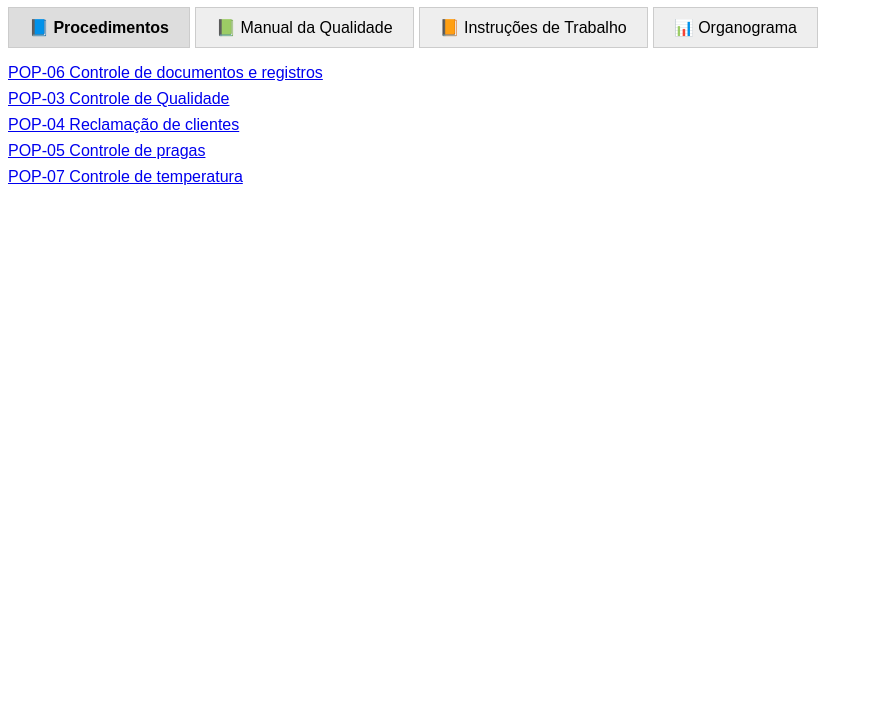
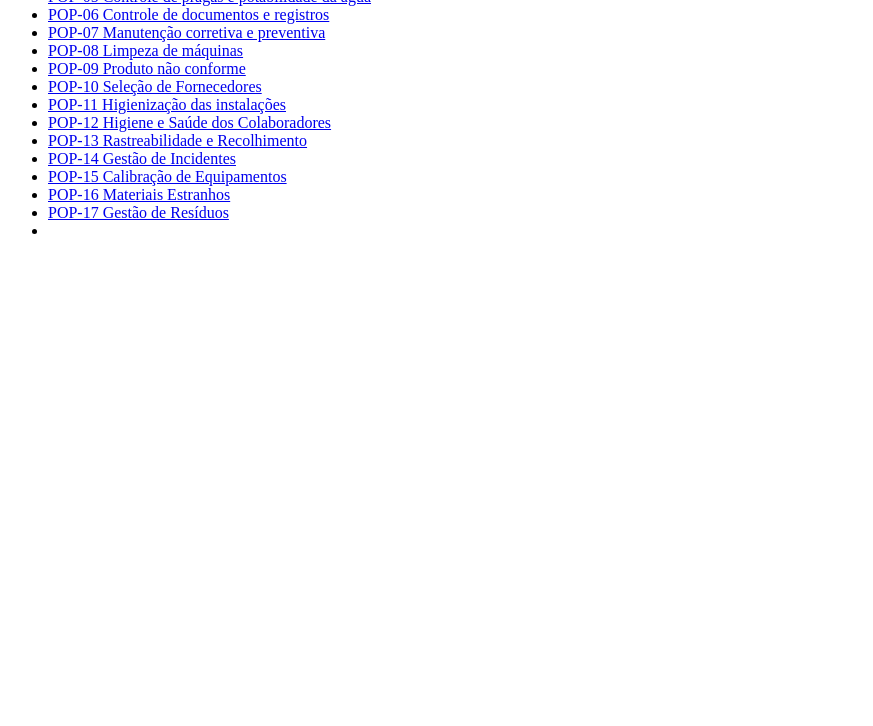
Before and after one commit to kellilima/sgq-documentos, a plain HTML site: page index.html in a window 1280 px wide. Shown: the part 74-800 px from the top of the page, without its empty margins (0-873 px from the left). Drawn offline with Linux system fonts and the light colour scheme.

Commit message:
Update index.html

```diff
--- a/index.html
+++ b/index.html
@@ -1,67 +1,19 @@
-<!DOCTYPE html>
-<html lang="pt-BR">
-<head>
-  <meta charset="UTF-8">
-  <title>Documentos SGQ</title>
-  <style>
-    body { font-family: Arial, sans-serif; }
-    .tabs { display: flex; cursor: pointer; margin-bottom: 10px; }
-    .tab { padding: 10px 20px; background: #eee; border: 1px solid #ccc; margin-right: 5px; }
-    .tab.active { background: #ddd; font-weight: bold; }
-    .content { display: none; }
-    .content.active { display: block; }
-    ul { list-style: none; padding-left: 0; }
-    li { margin-bottom: 8px; }
-  </style>
-</head>
-<body>
-  <h1>📚 Documentos do Sistema de Gestão da Qualidade</h1>
-
-  <div class="tabs">
-    <div class="tab active" onclick="showTab('procedimentos')">📘 Procedimentos</div>
-    <div class="tab" onclick="showTab('manual')">📗 Manual da Qualidade</div>
-    <div class="tab" onclick="showTab('instrucoes')">📙 Instruções de Trabalho</div>
-    <div class="tab" onclick="showTab('organograma')">📊 Organograma</div>
-  </div>
-
-  <div id="procedimentos" class="content active">
-    <ul>
-      <li><a href="POP-06%20Controle%20de%20documentos%20e%20registros%20Rev.05.pdf" target="_blank">POP-06 Controle de documentos e registros</a></li>
-      <li><a href="POP-03%20Controle%20de%20Qualidade%20Revis%C3%A3o%2004.pdf" target="_blank">POP-03 Controle de Qualidade</a></li>
-      <li><a href="POP-04%20Reclama%C3%A7%C3%A3o%20de%20clientes%20e%20devolu%C3%A7%C3%A3o%20de%20produtos%20Rev.06.pdf" target="_blank">POP-04 Reclamação de clientes</a></li>
-      <li><a href="POP-05%20Controle%20de%20pragas%20Rev.03.pdf" target="_blank">POP-05 Controle de pragas</a></li>
-      <li><a href="POP-07%20Controle%20de%20temperatura%20Rev.03.pdf" target="_blank">POP-07 Controle de temperatura</a></li>
-      <!-- Adicione os demais POPs aqui -->
-    </ul>
-  </div>
-
-  <div id="manual" class="content">
-    <ul>
-      <li><a href="SGQ-MQ-001%20Manual%20da%20Qualidade.pdf" target="_blank">SGQ-MQ-001 Manual da Qualidade</a></li>
-    </ul>
-  </div>
-
-  <div id="instrucoes" class="content">
-    <ul>
-      <li><a href="PL%2001%20-%20APPCC%20-An%C3%A1lise%20de%20Perigos%20e%20Pontos%20Cr%C3%ADticos%20de%20Controle%20Rev.%2002.pdf" target="_blank">PL 01 - APPCC - Análise de Perigos</a></li>
-      <li><a href="POP-26%20Laudo%20de%20Migra%C3%A7%C3%A3o%20Rev.%2000.pdf" target="_blank">POP-26 Laudo de Migração</a></li>
-      <!-- Adicione outras instruções de trabalho aqui -->
-    </ul>
-  </div>
-
-  <div id="organograma" class="content">
-    <ul>
-      <li><a href="FLUXOGRAMA%20DO%20PROCESSO.pdf" target="_blank">Fluxograma do Processo</a></li>
-    </ul>
-  </div>
-
-  <script>
-    function showTab(tabId) {
-      document.querySelectorAll('.tab').forEach(tab => tab.classList.remove('active'));
-      document.querySelectorAll('.content').forEach(content => content.classList.remove('active'));
-      document.getElementById(tabId).classList.add('active');
-      event.target.classList.add('active');
-    }
-  </script>
-</body>
-</html>
+<div id="procedimentos" class="content active">
+  <ul>
+    <li><a href="POP-01%20Recebimento%20de%20mat%C3%A9rias%20primas%20e%20insumos%20e%20armazenamento%20rev.04.pdf" target="_blank">POP-01 Recebimento de matérias primas e insumos</a></li>
+    <li><a href="POP-03%20Controle%20de%20Qualidade%20Revis%C3%A3o%2004.pdf" target="_blank">POP-03 Controle de Qualidade</a></li>
+    <li><a href="POP-04%20Reclama%C3%A7%C3%A3o%20de%20clientes%20e%20devolu%C3%A7%C3%A3o%20de%20produtos%20Rev.06.pdf" target="_blank">POP-04 Reclamação de clientes</a></li>
+    <li><a href="POP-05%20Controle%20de%20pragas%20e%20potabilidade%20da%20%C3%A1gua%20Rev.05.pdf" target="_blank">POP-05 Controle de pragas e potabilidade da água</a></li>
+    <li><a href="POP-06%20Controle%20de%20documentos%20e%20registros%20Rev.05.pdf" target="_blank">POP-06 Controle de documentos e registros</a></li>
+    <li><a href="POP-07%20Manuten%C3%A7%C3%A3o%20corretiva%20e%20preventiva%20rev.07.pdf" target="_blank">POP-07 Manutenção corretiva e preventiva</a></li>
+    <li><a href="POP-08%20Procedimento%20de%20limpeza%20de%20m%C3%A1quinas%20Revis%C3%A3o%2004.pdf" target="_blank">POP-08 Limpeza de máquinas</a></li>
+    <li><a href="POP-09%20Controle%20de%20produto%20n%C3%A3o%20conforme%20rev.03.pdf" target="_blank">POP-09 Produto não conforme</a></li>
+    <li><a href="POP-10%20Sele%C3%A7%C3%A3o%20e%20qualifica%C3%A7%C3%A3o%20de%20Fornecedores%20rev.%2001.pdf" target="_blank">POP-10 Seleção de Fornecedores</a></li>
+    <li><a href="POP-11%20Higieniza%C3%A7%C3%A3o%20das%20instala%C3%A7%C3%B5es%2C%20m%C3%B3veis%20e%20utens%C3%ADlios.%20revis%C3%A3o%2003.pdf" target="_blank">POP-11 Higienização das instalações</a></li>
+    <li><a href="POP-12%20Higiene%20e%20Sa%C3%BAde%20dos%20Colaboradores%20rev.01.pdf" target="_blank">POP-12 Higiene e Saúde dos Colaboradores</a></li>
+    <li><a href="POP-13%20Rastreabilidade%20e%20recolhimento%20de%20produtos%20rev.01.pdf" target="_blank">POP-13 Rastreabilidade e Recolhimento</a></li>
+    <li><a href="POP-14%20Gest%C3%A3o%20de%20incidentes%20rev.01.pdf" target="_blank">POP-14 Gestão de Incidentes</a></li>
+    <li><a href="POP-15%20Manuten%C3%A7%C3%A3o%20e%20Calibra%C3%A7%C3%A3o%20de%20Equipamentos%20de%20Medi%C3%A7%C3%A3o%20Revis%C3%A3o%2001.pdf" target="_blank">POP-15 Calibração de Equipamentos</a></li>
+    <li><a href="POP-16%20Gest%C3%A3o%20de%20materiais%20estranhos%20rev.01.pdf" target="_blank">POP-16 Materiais Estranhos</a></li>
+    <li><a href="POP-17%20Gest%C3%A3o%20de%20Res%C3%ADduos%20Rev.00.pdf" target="_blank">POP-17 Gestão de Resíduos</a></li>
+    <li><a href="POP-18%20Controle%20de
```
